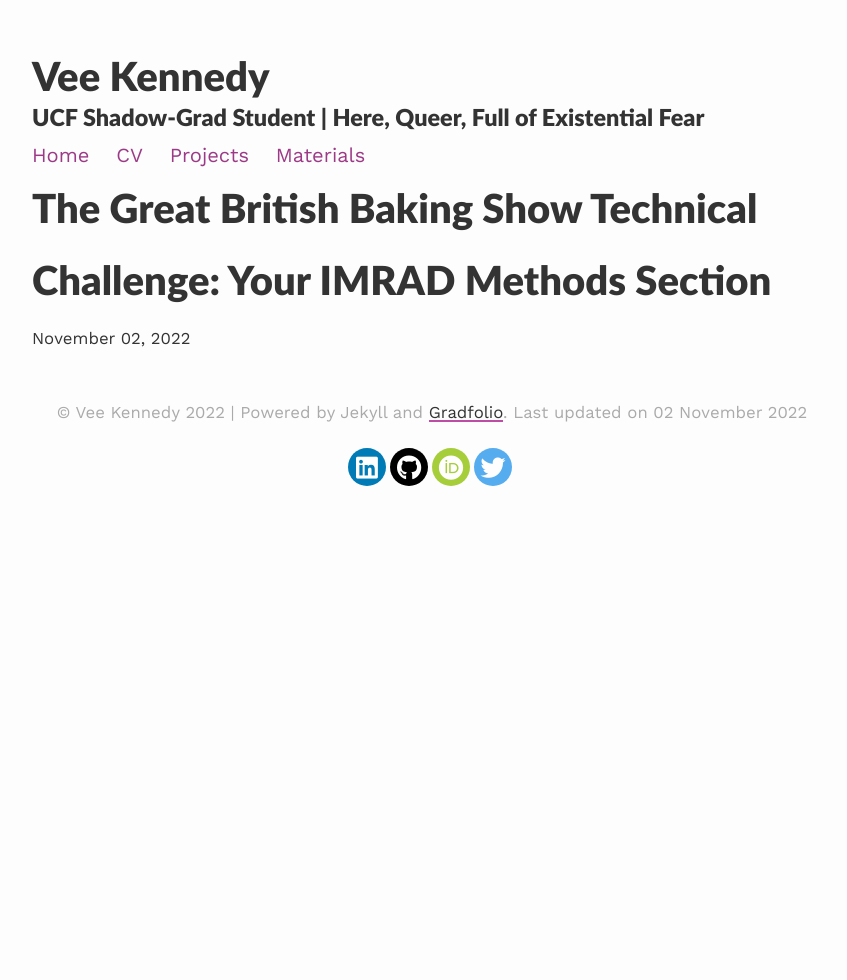
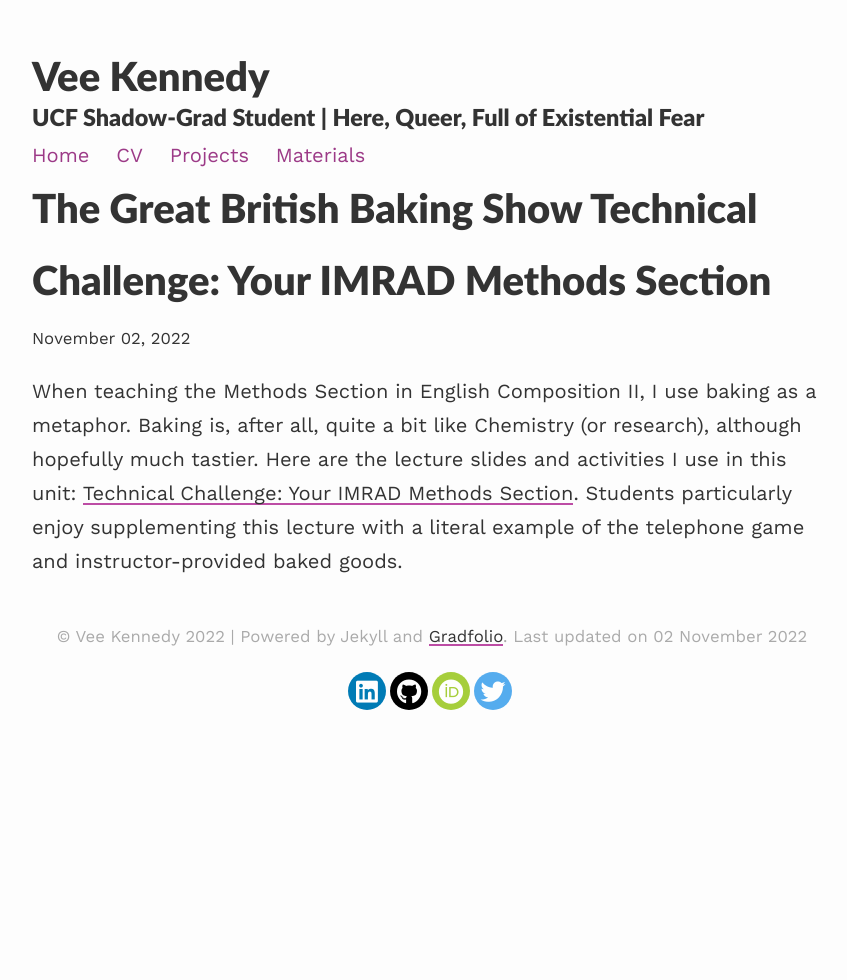
Before and after one commit to veekenne/gradfolio, a Jekyll site: the page built from _posts/2022-11-2-methods.md, in a window 1280 px wide. Shown: the whole page, without its empty margins (208-1055 px from the left). Built offline with Jekyll 4.4.1, drawn with Linux system fonts in a browser that asks for light colours; nearby versions of some CDN libraries.

Commit message:
methods update

```diff
--- a/_posts/2022-11-2-methods.md
+++ b/_posts/2022-11-2-methods.md
@@ -2,3 +2,5 @@
 layout: post
 title: "The Great British Baking Show Technical Challenge: Your IMRAD Methods Section"
 ---
+
+When teaching the Methods Section in English Composition II, I use baking as a metaphor. Baking is, after all, quite a bit like Chemistry (or research), although hopefully much tastier. Here are the lecture slides and activities I use in this unit: [Technical Challenge: Your IMRAD Methods Section](https://docs.google.com/presentation/d/1A8j7TGcGlXKfVneHi-2SV9_Y3qMg5psGRU6kOY8nlh4/edit?usp=sharing){:target="_blank}. Students particularly enjoy supplementing this lecture with a literal example of the telephone game and instructor-provided baked goods.
```
